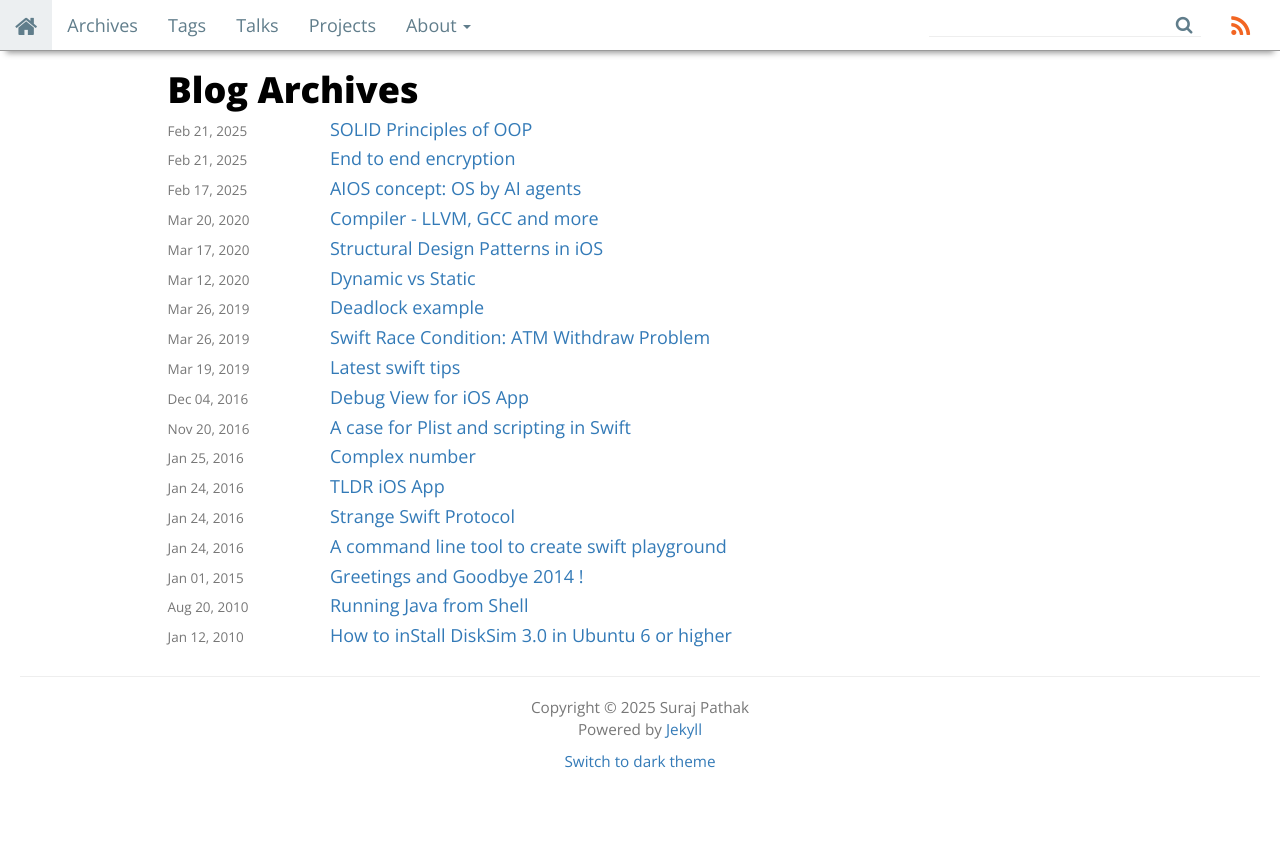
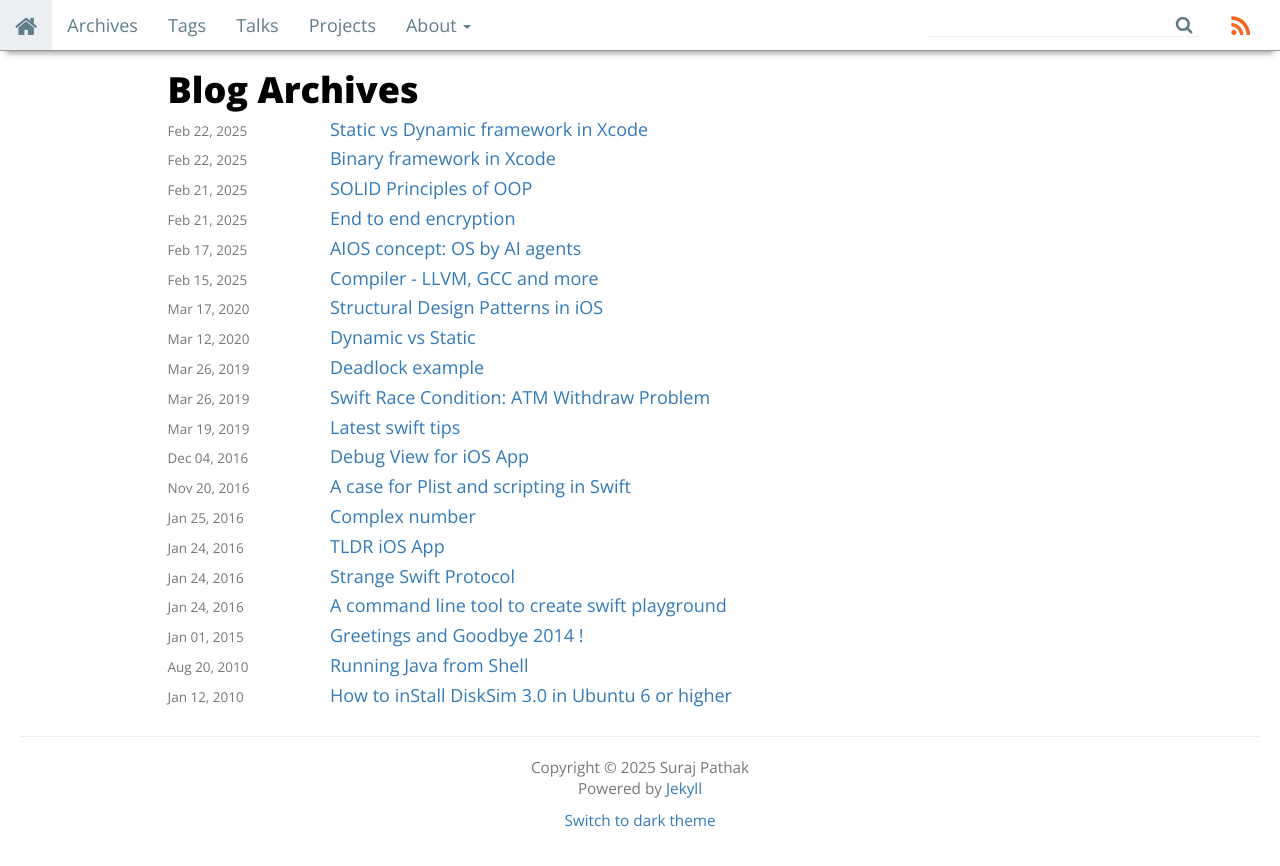
Before and after one commit to freesuraj/freesuraj.github.io, a Jekyll site: the page built from archives/index.markdown, in a window 1280 px wide. Shown: the top 866 px of the page. Built offline with Jekyll 4.4.1, drawn with Linux system fonts in a browser that asks for light colours; nearby versions of some CDN libraries; some of the changed lines change nothing that is shown.

Commit message:
Add new articles

```diff
--- a/_posts/2020-03-20-compiler.md
+++ b/_posts/2025-02-15-compiler.md
@@ -1,7 +1,7 @@
 ---
 layout: post
 title: "Compiler - LLVM, GCC and more"
-date: 2020-03-20 13:00:00
+date: 2025-02-15 13:00:00
 description: "Swift compiler"
 tags: ios swift tips design patterns
 ---
--- /dev/null
+++ b/_posts/2025-02-24-binary_framework.md
@@ -0,0 +1,74 @@
+---
+layout: post
+title: "Binary framework in Xcode"
+date: 2025-02-22 11:46:00
+description: "At what stage of compilation is this?"
+tags: xcode binary framework xcframework swift solid
+---
+
+<div class="cap"></div>
+Binary Frameworks in Xcode
+
+In the context of Xcode (Apple’s IDE for macOS and iOS development), a **binary framework** typically refers to a precompiled, reusable package of code that includes compiled binary files (machine code) along with headers, resources, and metadata. Frameworks in Xcode can be either static (linked at compile time) or dynamic (linked at runtime). When people talk about a "binary framework," they usually mean the output after the source code has been compiled into machine-readable binary format, ready to be linked or embedded into an application.
+
+---
+
+<!--more-->[ ](#){: id="more"}
+
+Let’s break this down step-by-step to explain Xcode’s binary framework and where it fits into the compilation process.
+
+For example:
+- A **framework** in Xcode is a bundle (e.g., `MyFramework.framework`) that contains:
+  - Compiled binary files (e.g., Mach-O executables for specific architectures like arm64 or x86_64).
+  - Header files (`.h`) for public interfaces (if it’s not a fully closed binary).
+  - Other resources like assets or configuration files.
+- A **binary framework** specifically emphasizes the precompiled binary part, meaning the source code (e.g., Swift or Objective-C) has already been processed into machine code.
+
+### Compilation Stages and Where the Binary Framework Fits
+The compilation process in Xcode (leveraging tools like `clang` under the hood) involves several stages. Here’s how it works and where the binary framework comes into play:
+
+1. **Preprocessing**:
+   - Source files (e.g., `.swift`, `.m`, `.c`) are processed to handle directives like `#include`, `#define`, or Swift’s `import`.
+   - Output: Preprocessed source code (still human-readable, but expanded).
+
+2. **Parsing and Semantic Analysis**:
+   - The compiler parses the preprocessed code into an Abstract Syntax Tree (AST) and checks for syntax and semantic errors (e.g., type mismatches).
+   - Output: An AST representation (not yet machine code).
+
+3. **Code Generation**:
+   - The compiler translates the AST into an intermediate representation (IR), often using LLVM’s IR.
+   - Optimizations (e.g., inlining, loop unrolling) are applied here.
+   - Output: Optimized IR.
+
+4. **Assembly**:
+   - The IR is converted into assembly code specific to the target architecture (e.g., arm64 assembly).
+   - Output: Assembly code (`.s` files).
+
+5. **Object File Generation**:
+   - The assembler (`as`) converts assembly code into machine code, producing object files (`.o`).
+   - Output: Binary object files containing machine instructions, but not yet linked.
+
+6. **Linking**:
+   - The linker (`ld`) combines object files with libraries/frameworks, resolves symbols, and generates a final executable binary (e.g., a `.app` bundle or a standalone Mach-O file).
+   - If you’re creating a framework, this stage might produce a dynamic library (`.dylib`) or a static archive (`.a`), which gets packaged into the `.framework` bundle.
+   - Output: A fully linked binary (e.g., the binary inside a framework).
+
+7. **Packaging (for Frameworks)**:
+   - For a binary framework, Xcode bundles the linked binary with headers, resources, and an `Info.plist` into a `.framework` directory.
+   - Output: A distributable binary framework.
+
+### Where is the Code at the Binary Framework Stage?
+The code within a **binary framework** is at the **post-linking stage**. It has already gone through compilation (steps 1–5), been assembled into machine code, and linked into a binary format (step 6). The framework itself is a packaged version of this binary, ready to be embedded or dynamically linked into another app. Specifically:
+- The source code (Swift, Objective-C, etc.) is no longer present in its original form—it’s now machine code tailored to one or more architectures (e.g., arm64 for iOS devices, x86_64 for simulators).
+- The binary framework is essentially “done” with compilation and is in a state where it can be used by other projects without further compilation of its internals (though the app using it still needs to link against it).
+
+### Additional Notes
+- **Static vs. Dynamic Frameworks**:
+  - A static binary framework (`.a`) is fully resolved at link time when building the app.
+  - A dynamic binary framework (`.dylib`) is loaded at runtime, but its binary is still precompiled before distribution.
+  - More about Static vs Dynamic in this [article](/2025/02/22/staticVsDynamicFramework/#more)
+- **XCFramework**: Modern Xcode also supports `XCFramework`, which is a bundle of binary frameworks for multiple platforms (e.g., iOS, macOS) and architectures (e.g., arm64, x86_64), still precompiled.
+
+
+### Summary
+A binary framework in Xcode contains code that has completed the full compilation pipeline—preprocessing, parsing, code generation, assembly, and linking—and is packaged as machine code. It’s ready for integration into an app, representing the final output of the compilation process for that framework’s source code.
--- /dev/null
+++ b/_posts/2025-02-24-staticVsDynamicFramework.md
@@ -0,0 +1,149 @@
+---
+layout: post
+title: "Static vs Dynamic framework in Xcode"
+date: 2025-02-22 11:46:00
+description: "Why choose one over the other?"
+tags: xcode static dynamic framework xcframework swift
+---
+
+<div class="cap"></div>
+Static vs Binary Framework in Xcode
+
+Let’s dive into the key differences between **static frameworks** and **dynamic frameworks** in iOS, explore when to use each, and then tackle the curveball about performance trade-offs. This is particularly relevant when designing an SDK, like the Oracle Cloud Services SDK we’ve been discussing.
+
+---
+
+<!--more-->[ ](#){: id="more"}
+
+### Key Differences Between Static and Dynamic Frameworks
+
+#### 1. **Definition and Linking**
+- **Static Framework**:
+  - A static framework bundles a **static library** (`.a` file) with headers, resources, and metadata.
+  - It’s linked at **compile time** into the app’s binary. The code becomes part of the app’s executable.
+  - Result: A single, self-contained binary with no external dependencies at runtime for that framework.
+- **Dynamic Framework**:
+  - A dynamic framework bundles a **dynamic library** (`.dylib` or embedded framework binary) with headers, resources, and metadata.
+  - It’s linked at **runtime** by the operating system. The framework remains a separate entity from the app’s main binary.
+  - Result: The app loads the framework when needed, and it can be shared across processes.
+
+#### 2. **File Structure**
+- Both use the `.framework` bundle format (e.g., `MyFramework.framework`), but:
+  - **Static**: Contains a static archive (`.a`) that’s resolved into the app binary during the build.
+  - **Dynamic**: Contains a Mach-O binary that stays separate and is loaded dynamically.
+
+#### 3. **Size and Distribution**
+- **Static**:
+  - Increases the app’s binary size because the framework’s code is embedded.
+  - No separate framework file in the app bundle.
+- **Dynamic**:
+  - Keeps the app’s main binary smaller, but the framework is included as a separate file in the app bundle (under `Frameworks/`).
+  - Supports **code sharing** across apps or app extensions if embedded in multiple targets.
+
+#### 4. **Versioning and Updates**
+- **Static**:
+  - Locked to the version compiled into the app. Updates require recompiling and redistributing the app.
+- **Dynamic**:
+  - Can be updated independently of the app if hosted externally (e.g., via a system framework or app update), though iOS typically embeds dynamic frameworks in the app bundle, limiting this flexibility.
+
+#### 5. **Code Signing and Security**
+- **Static**: Fully integrated into the app’s signed binary, so no additional signing considerations.
+- **Dynamic**: Must be separately signed and embedded in the app bundle, adhering to Apple’s code-signing requirements.
+
+#### 6. **Swift and Objective-C Support**
+- Both support Swift and Objective-C, but:
+  - **Static**: Historically trickier with Swift due to runtime dependencies (Swift standard libraries). Xcode now handles this by embedding Swift runtime in the app.
+  - **Dynamic**: Naturally aligns with Swift’s runtime model since the framework can bundle its own Swift runtime.
+
+---
+
+### When to Use Each
+
+#### Use a Static Framework When:
+1. **Small, Self-Contained Code**:
+   - Example: A utility SDK (e.g., a lightweight logger or Core Data abstraction) where the code is unlikely to change frequently.
+   - Reason: No runtime overhead, simpler distribution.
+2. **Single App Usage**:
+   - If the framework is only for one app (not shared across apps or extensions), static linking avoids the complexity of dynamic loading.
+   - Example: An internal Oracle Cloud SDK feature specific to one app.
+3. **Minimize Runtime Dependencies**:
+   - Static frameworks ensure all code is bundled at build time, reducing risks of versioning mismatches or missing dependencies.
+4. **Legacy Support**:
+   - For older iOS versions (pre-iOS 8), static libraries were the norm since dynamic frameworks weren’t supported until iOS 8.
+
+#### Use a Dynamic Framework When:
+1. **Shared Across Targets**:
+   - Example: An Oracle Cloud SDK used by an app and its extensions (e.g., Today widget, Watch app).
+   - Reason: Dynamic frameworks can be embedded once and shared, reducing duplication.
+2. **Large or Modular Codebase**:
+   - If the SDK is large or has optional components, dynamic frameworks allow modular loading and updates.
+   - Example: A comprehensive Oracle Cloud SDK with separate modules for authentication, resources, and analytics.
+3. **Faster Build Times**:
+   - Dynamic frameworks are compiled once and linked at runtime, speeding up incremental builds compared to recompiling static code into every target.
+4. **App Store Flexibility**:
+   - Apple prefers dynamic frameworks for modern iOS development (since Xcode 7), and they’re required for certain features like SwiftUI previews or on-demand resources (though less relevant for SDKs).
+
+#### Practical Example (Oracle Cloud SDK):
+- **Static**: If the SDK is a small, stable library (e.g., just authentication), embed it statically to simplify the app bundle.
+- **Dynamic**: If the SDK includes multiple features (e.g., resource management, logging, UI components) shared across an app and its extensions, use a dynamic framework for modularity and reuse.
+
+---
+
+### Curveball: Performance Trade-Offs
+
+Performance differences between static and dynamic frameworks stem from their linking and loading mechanics. Let’s break it down:
+
+#### Static Framework Performance
+- **Pros**:
+  1. **Startup Time**: Faster app launch because the framework’s code is already part of the binary—no dynamic loading required.
+     - The OS doesn’t need to resolve symbols or load a separate file at runtime.
+  2. **Runtime Efficiency**: Slightly better execution speed since all code is inlined and optimized during compilation.
+     - No indirection through dynamic linker tables.
+  3. **Memory Usage**: Predictable memory footprint; no additional overhead for loading a separate module.
+- **Cons**:
+  1. **Build Time**: Slower incremental builds because the framework’s code must be recompiled and linked into the app binary every time.
+  2. **Binary Size**: Larger app binary, which could slightly increase initial load time from disk (though this is negligible with modern SSDs and caching).
+  3. **No Code Sharing**: If used in multiple targets (e.g., app and extension), the code is duplicated, increasing memory usage at runtime.
+
+#### Dynamic Framework Performance
+- **Pros**:
+  1. **Build Time**: Faster incremental builds since the framework is compiled once and linked at runtime.
+  2. **Memory Efficiency (Shared)**: If shared across processes (e.g., app and extension), the OS can load the framework into memory once and reuse it, reducing total memory usage.
+  3. **Modularity**: Easier to swap or update without recompiling the entire app, though this is more about maintenance than runtime performance.
+- **Cons**:
+  1. **Startup Time**: Slower app launch due to dynamic linking overhead.
+     - The dyld (dynamic linker) must locate, load, and resolve symbols for the framework at runtime, adding milliseconds to launch time (typically 10-50ms, depending on framework size).
+  2. **Runtime Overhead**: Slight performance hit from dynamic dispatch.
+     - Calls to framework methods go through a symbol table, which introduces a small indirection cost compared to static inlining.
+  3. **Memory Overhead**: Additional memory used for the framework’s separate Mach-O binary and runtime metadata, even if not shared across targets.
+
+#### Quantitative Example
+- **Scenario**: An Oracle Cloud SDK with 100KB of code.
+- **Static**:
+  - App binary size: +100KB.
+  - Launch time: ~5ms to load from disk (no linking).
+  - Memory: 100KB embedded, no extra overhead.
+- **Dynamic**:
+  - App binary size: Minimal increase; 100KB in `Frameworks/`.
+  - Launch time: ~15ms (5ms disk + 10ms linking).
+  - Memory: 100KB + ~20KB for dyld metadata.
+
+#### When Performance Matters Most
+- **Static Wins**:
+  - Latency-sensitive apps (e.g., games) where every millisecond of launch time counts.
+  - Small SDKs where the linking overhead of dynamic frameworks outweighs benefits.
+- **Dynamic Wins**:
+  - Large apps with multiple targets where memory sharing reduces total footprint.
+  - Development workflows prioritizing fast iteration over micro-optimized runtime.
+
+---
+
+### Final Thoughts
+- **Static Frameworks**: Best for simplicity, performance-critical scenarios, and single-target apps. They shine when you want everything baked in with no runtime surprises.
+- **Dynamic Frameworks**: Ideal for modularity, reuse across targets, and modern iOS development. They trade slight runtime costs for flexibility and build efficiency.
+
+For an Oracle Cloud SDK:
+- **Static**: Use for a lightweight, performance-focused version (e.g., just authentication).
+- **Dynamic**: Use for a feature-rich SDK shared across an app ecosystem, accepting minor startup costs for scalability.
+
+The performance trade-offs are subtle but measurable—choose based on your app’s priorities (launch speed vs. memory vs. build time)!
```
